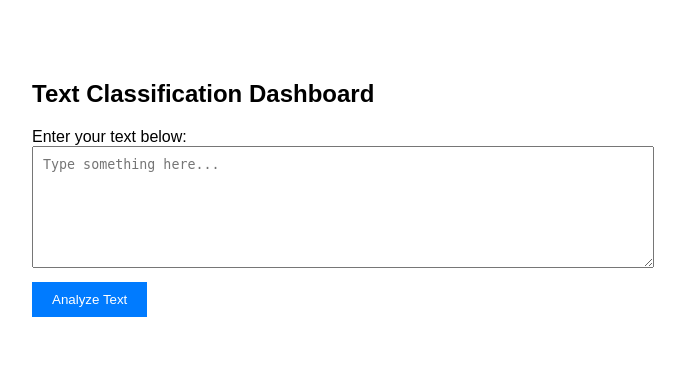
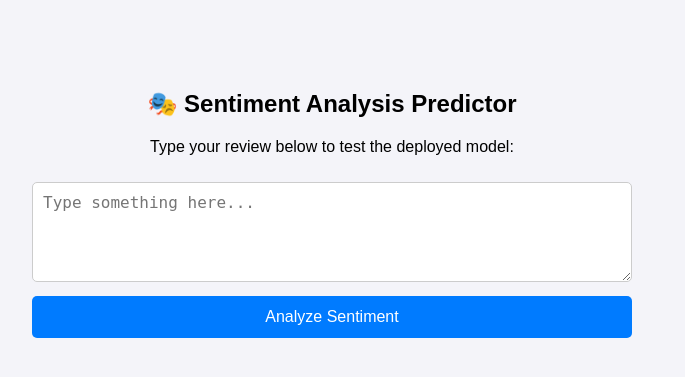
Before and after one commit to gogulvkn/sentiment, a Flask app: page / in a window 1280 px wide. Shown: the top 377 px of the page, without its empty margins (308-993 px from the left). Run offline with Flask 3, Linux system fonts and the light colour scheme.

Commit message:
Update HTML for Sentiment Analysis App

```diff
--- a/templates/index.html
+++ b/templates/index.html
@@ -2,32 +2,35 @@
 <html lang="en">
 <head>
     <meta charset="UTF-8">
-    <meta name="viewport" content="width=device-width, initial-scale=1.0">
-    <title>Text Classification Model</title>
+    <title>Sentiment Analysis App</title>
     <style>
-        body { font-family: Arial, sans-serif; max-width: 600px; margin: 40px auto; padding: 20px; }
-        textarea { width: 100%; height: 100px; margin-bottom: 10px; padding: 10px; }
-        button { padding: 10px 20px; background-color: #007BFF; color: white; border: none; cursor: pointer; }
+        body { font-family: Arial, sans-serif; max-width: 600px; margin: 50px auto; padding: 20px; text-align: center; background-color: #f4f4f9; }
+        textarea { width: 100%; height: 100px; padding: 10px; margin: 10px 0; border: 1px solid #ccc; border-radius: 5px; box-sizing: border-box; font-size: 16px; }
+        button { background-color: #007BFF; color: white; border: none; padding: 12px 20px; font-size: 16px; border-radius: 5px; cursor: pointer; width: 100%; }
         button:hover { background-color: #0056b3; }
-        .result { margin-top: 20px; font-weight: bold; font-size: 1.2em; color: #28a745; }
+        .result { margin-top: 25px; padding: 15px; border-radius: 5px; font-weight: bold; font-size: 18px; }
+        .success { background-color: #d4edda; color: #155724; border: 1px solid #c3e6cb; }
+        .error { background-color: #f8d7da; color: #721c24; border: 1px solid #f5c6cb; }
     </style>
 </head>
 <body>
 
-    <h2>Text Classification Dashboard</h2>
+    <h2>🎭 Sentiment Analysis Predictor</h2>
+    <p>Type your review below to test the deployed model:</p>
 
-    <!-- Action points to the /predict route in app.py -->
-    <form action="/predict" method="POST">
-        <label for="user_text">Enter your text below:</label>
-        <textarea id="user_text" name="user_text" placeholder="Type something here..." required>{{ original_text }}</textarea>
-        <button type="submit">Analyze Text</button>
+    <!-- Standard HTML Form Submission -->
+    <form method="POST" action="/">
+        <textarea name="text" placeholder="Type something here..." required>{{ input_text }}</textarea>
+        <button type="submit">Analyze Sentiment</button>
     </form>
 
-    <!-- This section only displays if a prediction is passed back from Flask -->
-    {% if prediction_text %}
-        <div class="result">
-            {{ prediction_text }}
-        </div>
+    <!-- Display Results dynamically if they exist -->
+    {% if prediction %}
+        <div class="result success">Prediction: {{ prediction }}</div>
+    {% endif %}
+
+    {% if error %}
+        <div class="result error">Error: {{ error }}</div>
     {% endif %}
 
 </body>
```
